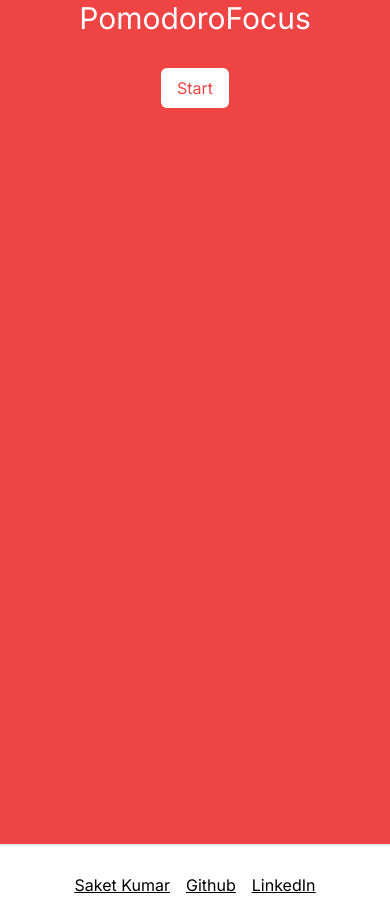
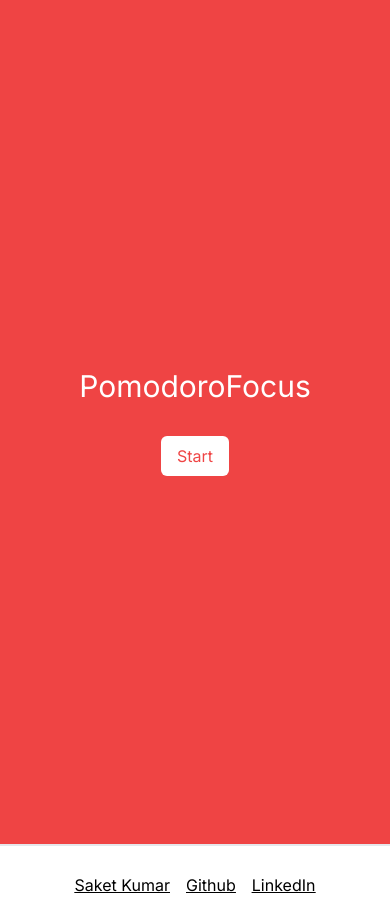
Before and after one commit to saketkum11/pomodorofocus, a Next.js app: page / in a window 390 px wide. Built offline with nearby package versions, Linux system fonts and the light colour scheme.

Commit message:
layout: responsive

```diff
--- a/src/app/page.tsx
+++ b/src/app/page.tsx
@@ -9,7 +9,7 @@ export default function Home() {
       <section className="min-h-screen  hidden md:flex justify-center items-center bg-white md:col-start-1 col-end-8 text-black ">
         <h1 className="text-5xl text-center">Let Do more Productive work</h1>
       </section>
-      <section className=" min-h-screen bg-red-500   md:col-start-8 md:col-end-13  text-white">
+      <section className=" min-h-screen flex justify-center items-center bg-red-500   md:col-start-8 md:col-end-13  text-white">
         <div className=" hidden md:flex md:justify-center md:mt-8 gap-8 md:min-h-60">
           <Link href="/login" className="">
             Login
```
